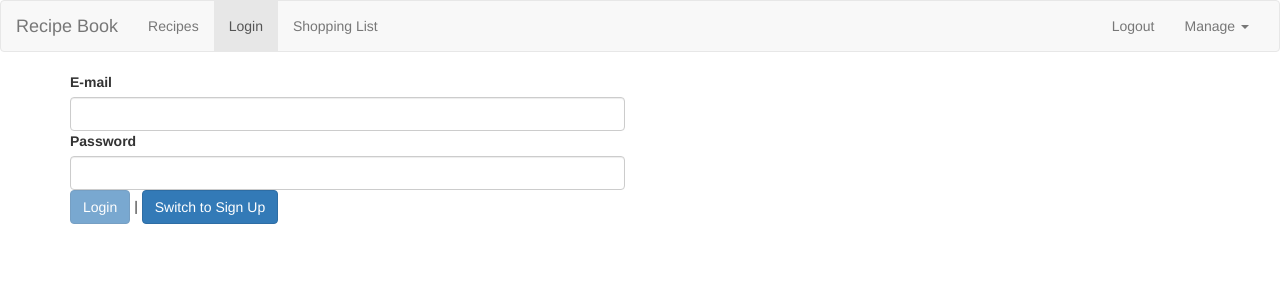
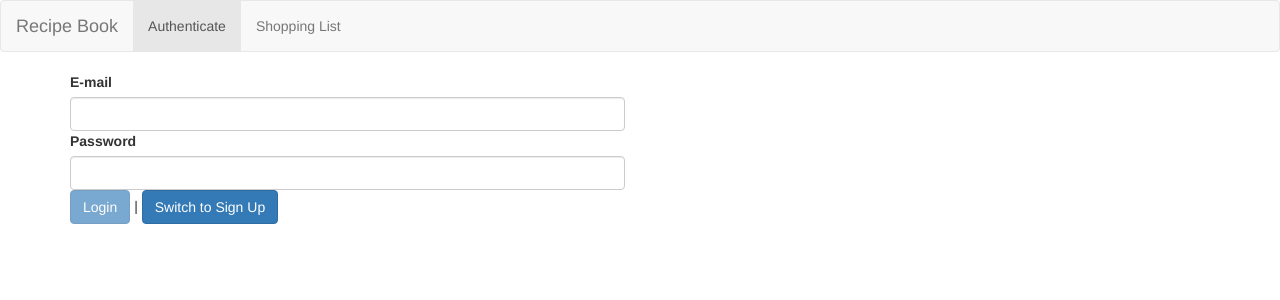
Before and after one commit to jsolis1302/shop-recipe, an Angular app: page /auth in a window 1280 px wide. Shown: the top 300 px of the page. Built offline with nearby package versions, Linux system fonts and the light colour scheme.

Commit message:
Lecture 298
Additional changes

```diff
--- a/src/app/header/header.component.html
+++ b/src/app/header/header.component.html
@@ -8,16 +8,22 @@
       <ul class="nav navbar-nav">
         <!-- <li><a href="#" (click)="onSelect('recipe')">Recipes</a></li>
         <li><a href="#" (click)="onSelect('shopping-list')">Shopping List</a></li> -->
-        <li routerLinkActive ="active"><a routerLink="/recipes">Recipes</a></li>
-        <li routerLinkActive ="active"><a routerLink="/auth">Login</a></li>
-        <li routerLinkActive ="active"><a routerLink="/shopping-list">Shopping List</a></li>
+        <li routerLinkActive ="active">
+          <a routerLink="/recipes" *ngIf ="isAuthenticated">Recipes</a>
+        </li>
+        <li routerLinkActive ="active" *ngIf ="!isAuthenticated">
+          <a routerLink="/auth">Authenticate</a>
+        </li>
+        <li routerLinkActive ="active">
+          <a routerLink="/shopping-list">Shopping List</a>
+        </li>
 
       </ul>
       <ul class="nav navbar-nav navbar-right">
-        <li>
+        <li *ngIf ="isAuthenticated">
           <a style="cursor: pointer;">Logout</a>
         </li>
-        <li class="dropdown" appDropdown>
+        <li class="dropdown" appDropdown *ngIf ="isAuthenticated">
           <a style="cursor: pointer;" class="dropdown-toggle" role="button">Manage <span class="caret"></span></a>
           <ul class="dropdown-menu">
             <li><a style="cursor: pointer;" (click)="onSaveData()">Save Data</a></li>
--- a/src/app/header/header.component.ts
+++ b/src/app/header/header.component.ts
@@ -1,21 +1,33 @@
-import { Component, OnInit } from '@angular/core';
+import { Component, OnInit, OnDestroy } from '@angular/core';
 import { DataStorageService } from '../shared/data-storage.service';
 import { AuthService } from '../auth/auth.service';
+import { Subscription } from 'rxjs';
 
 @Component({
   selector: 'app-header',
   templateUrl: './header.component.html'
 })
-export class HeaderComponent implements OnInit {
+export class HeaderComponent implements OnInit, OnDestroy {
   // @Output() featureSelected = new EventEmitter<string>();
 
   // onSelect(feature: string) {
   //   this.featureSelected.emit(feature);
   //}
-  constructor(private dataStorageService: DataStorageService, authService: AuthService) {}
+  isAuthenticated = false;
+  private userSub: Subscription;
+  constructor(private dataStorageService: DataStorageService, private authService: AuthService) {}
 
   ngOnInit(){
+    this.userSub = this.authService.user.subscribe(
+      user=>{
+        this.isAuthenticated = !!user;
+        console.log(!user);
+        console.log(!!user);
+      });
+  }
 
+  ngOnDestroy(){
+    this.userSub.unsubscribe();
   }
   onSaveData(){
     this.dataStorageService.storeRecipes();
```
Also changed, not shown: src/app/auth/auth.service.ts (+6 -1 lines).
